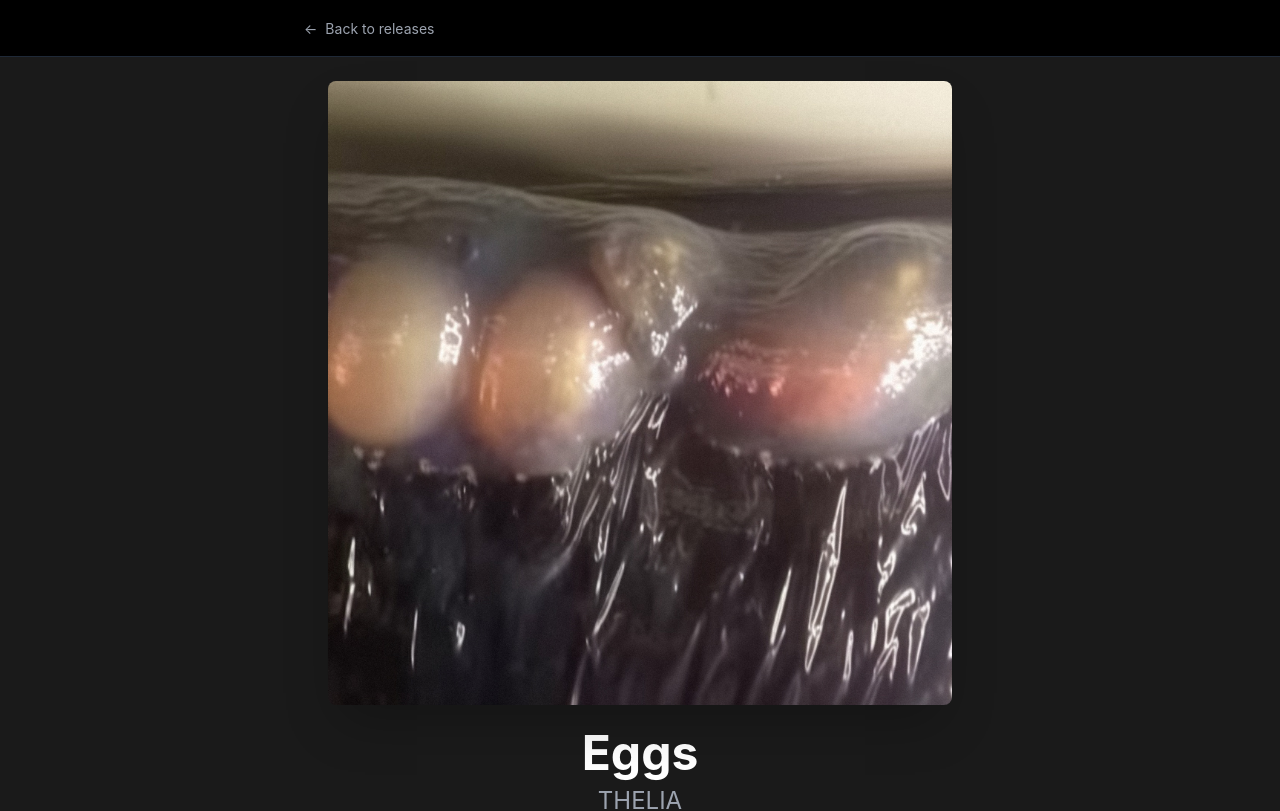
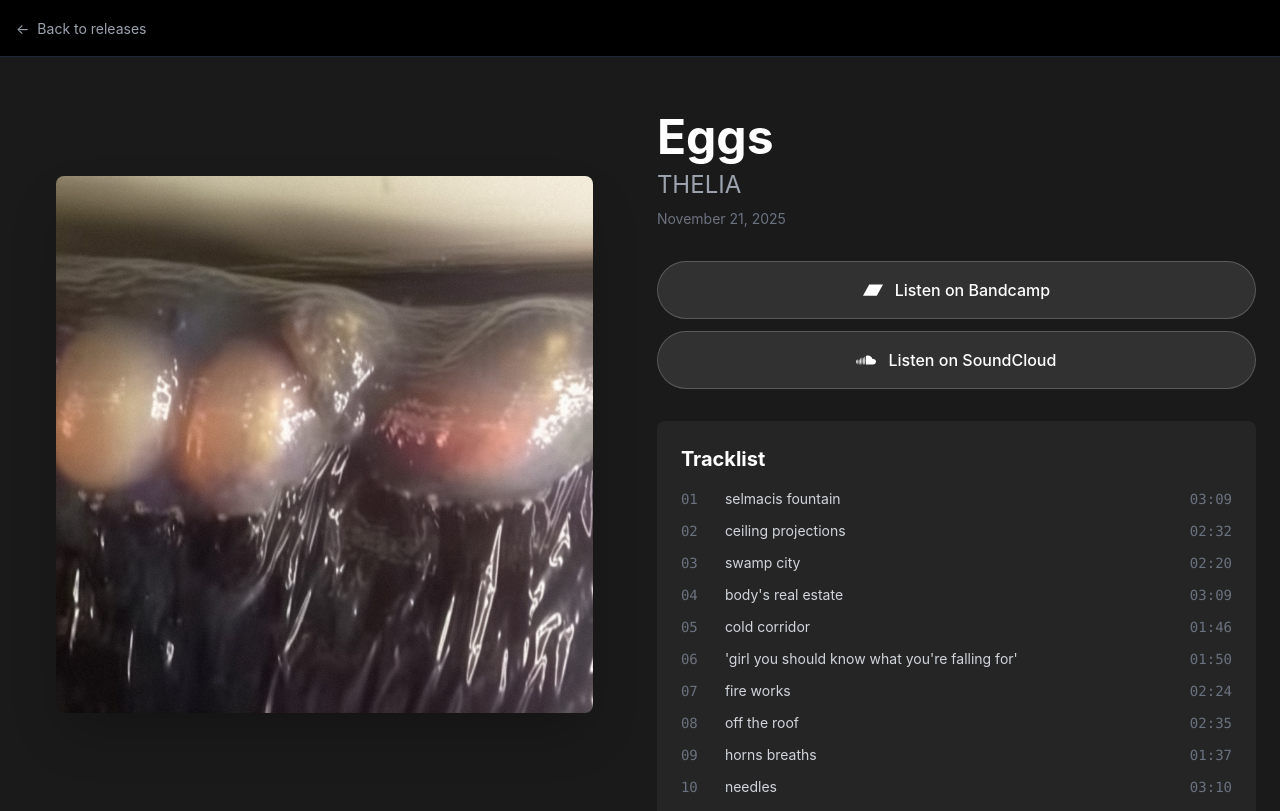
Before and after one commit to LorenzoTTGT/highheal-website, a Next.js app: page /release/eggs in a window 1280 px wide. Shown: the top 811 px of the page. Built offline with nearby package versions, Linux system fonts and the light colour scheme.

Commit message:
Enhance ReleasePage layout for better responsiveness and desktop experience

```diff
--- a/app/release/[id]/page.tsx
+++ b/app/release/[id]/page.tsx
@@ -61,31 +61,36 @@ export default async function ReleasePage({ params }: PageProps) {
     <div className="min-h-screen bg-[#1a1a1a]">
       {/* Header with back button - Sticky */}
       <header className="sticky top-0 z-50 bg-black border-b border-gray-800 p-4">
-        <div className="max-w-2xl mx-auto">
+        <div className="max-w-2xl lg:max-w-7xl mx-auto">
           <Link href="/" className="text-gray-400 hover:text-white text-sm inline-flex items-center gap-2">
             <span>←</span> Back to releases
           </Link>
         </div>
       </header>
 
-      {/* Mobile-First Layout */}
-      <div className="max-w-2xl mx-auto">
+      {/* Mobile-First Layout with Desktop Split Screen */}
+      <div className="max-w-2xl lg:max-w-7xl mx-auto">
         {/* Main Content */}
-        <main className="p-4 md:p-6">
+        <main className="p-4 md:p-6 lg:flex lg:gap-8 lg:items-start lg:min-h-[calc(100vh-73px)]">
+          {/* Left Side: Artwork (Desktop) */}
+          <div className="lg:sticky lg:top-[73px] lg:w-1/2 lg:h-[calc(100vh-73px)] lg:flex lg:items-center lg:justify-center lg:p-8">
             {/* Artwork */}
-          <div className="w-full aspect-square relative rounded-lg overflow-hidden mb-6 shadow-2xl">
+            <div className="w-full aspect-square relative rounded-lg overflow-hidden mb-6 lg:mb-0 shadow-2xl lg:max-w-2xl">
               <Image
                 src={release.artwork}
                 alt={`${release.title} by ${release.artist}`}
                 fill
                 className="object-cover"
                 priority
-              sizes="(max-width: 768px) 100vw, 50vw"
+                sizes="(max-width: 1024px) 100vw, 50vw"
               />
             </div>
+          </div>
 
+          {/* Right Side: Content (Desktop) */}
+          <div className="lg:w-1/2 lg:py-8">
             {/* Title & Artist */}
-          <div className="text-center mb-8">
+            <div className="text-center lg:text-left mb-8">
               <h1 className="text-4xl md:text-5xl font-bold text-white mb-2">{release.title}</h1>
               <p className="text-xl md:text-2xl text-gray-400">{release.artist}</p>
               <p className="text-sm text-gray-500 mt-2">{release.releaseDate}</p>
@@ -136,10 +141,11 @@ export default async function ReleasePage({ params }: PageProps) {
                 {release.credits}
               </p>
             </div>
+          </div>
         </main>
 
         {/* Footer */}
-        <footer className="bg-black border-t border-gray-800 p-4 text-center text-gray-500 text-sm">
+        <footer className="bg-black border-t border-gray-800 p-4 text-center text-gray-500 text-sm lg:hidden">
           <p>&copy; 2025 HIGH HEAL</p>
         </footer>
       </div>
```
Lines whose indentation alone changed are shown as unchanged.
